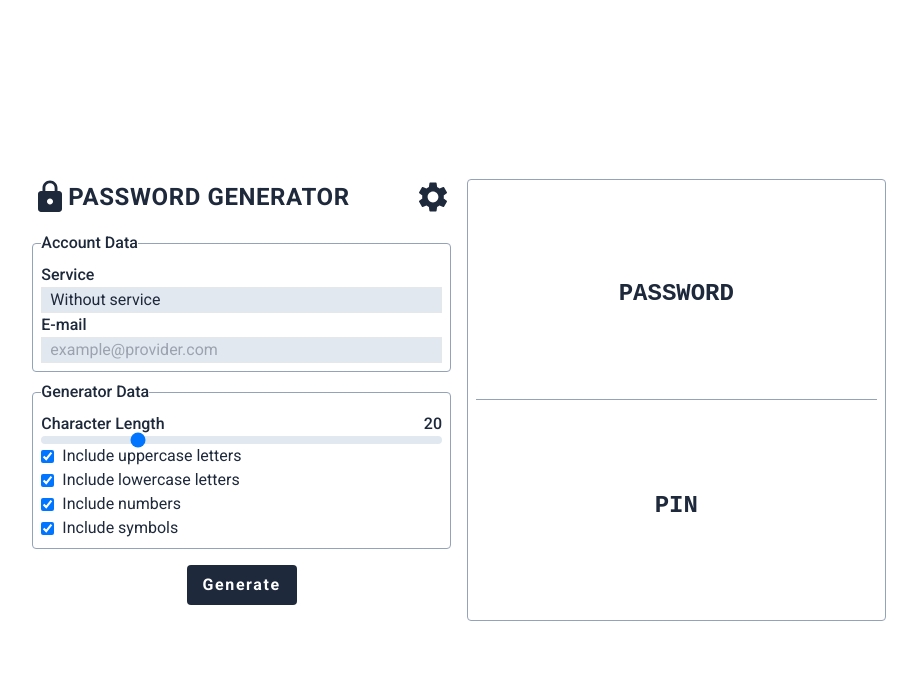
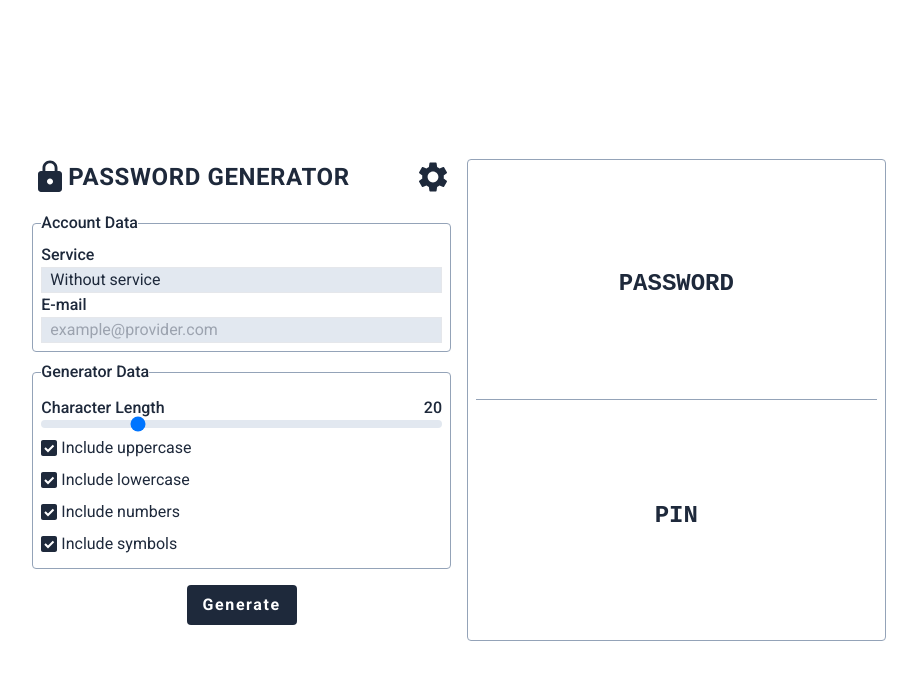
Before and after one commit to JoseAngara/Password-Generator, a React (Vite) app: page / in a window 1280 px wide. Shown: the top 680 px of the page, without its empty margins (181-1098 px from the left). Built offline with nearby package versions, Linux system fonts and the light colour scheme.

Commit message:
Added CheckboxInput component

```diff
--- /dev/null
+++ b/src/components/CheckboxInput.tsx
@@ -0,0 +1,32 @@
+import { ImCheckboxUnchecked, ImCheckboxChecked } from "react-icons/im";
+
+export default function CheckboxInput({
+  id,
+  checked,
+  handleChange,
+  children,
+}: {
+  id: string;
+  checked: boolean;
+  handleChange: () => void;
+  children: string;
+}) {
+  return (
+    <div className="flex items-center select-none py-1">
+      <input
+        className="w-0 h-0"
+        type="checkbox"
+        name={id}
+        id={id}
+        checked={checked}
+        onChange={handleChange}
+      />
+      <label className="flex items-center" htmlFor={id}>
+        <div className="mr-1">
+          {checked ? <ImCheckboxChecked /> : <ImCheckboxUnchecked />}
+        </div>
+        {children}
+      </label>
+    </div>
+  );
+}
--- a/src/components/passwordForm.tsx
+++ b/src/components/passwordForm.tsx
@@ -1,6 +1,7 @@
 import { useState, useReducer } from "react";
 import { MdSettings, MdLock } from "react-icons/md";
 import Settings from "./Settings";
+import CheckboxInput from "./CheckboxInput";
 import {
   Email,
   EmailAction,
@@ -186,7 +187,7 @@ export default function PasswordForm({
 
         <fieldset className="border border-slate-400 p-2 rounded flex flex-col w-full">
           <legend className="font-medium">Generator Data</legend>
-          <div className="relative flex flex-col">
+          <div className="relative flex flex-col py-1">
             <label className="font-medium" htmlFor="length">
               Character Length
             </label>
@@ -210,69 +211,45 @@ export default function PasswordForm({
             </span>
           </div>
 
-          <div className="flex items-center">
-            <input
-              className="mr-2"
-              type="checkbox"
-              name="uppercase"
+          <CheckboxInput
             id="uppercase"
             checked={generatorData.includeUppercase}
-              onChange={() =>
-                dispatchGeneratorData({
-                  type: "TOGGLE_UPPERCASE",
-                })
+            handleChange={() =>
+              dispatchGeneratorData({ type: "TOGGLE_UPPERCASE" })
             }
-            />
-            <label htmlFor="uppercase">Include uppercase letters</label>
-          </div>
+          >
+            Include uppercase
+          </CheckboxInput>
 
-          <div className="flex items-center">
-            <input
-              className="mr-2"
-              type="checkbox"
-              name="lowercase"
+          <CheckboxInput
             id="lowercase"
             checked={generatorData.includeLowercase}
-              onChange={() =>
-                dispatchGeneratorData({
-                  type: "TOGGLE_LOWERCASE",
-                })
+            handleChange={() =>
+              dispatchGeneratorData({ type: "TOGGLE_LOWERCASE" })
             }
-            />
-            <label htmlFor="lowercase">Include lowercase letters</label>
-          </div>
+          >
+            Include lowercase
+          </CheckboxInput>
 
-          <div className="flex items-center">
-            <input
-              className="mr-2"
-              type="checkbox"
-              name="numbers"
+          <CheckboxInput
             id="numbers"
             checked={generatorData.includeNumbers}
-              onChange={() =>
-                dispatchGeneratorData({
-                  type: "TOGGLE_NUMBERS",
-                })
+            handleChange={() =>
+              dispatchGeneratorData({ type: "TOGGLE_NUMBERS" })
             }
-            />
-            <label htmlFor="numbers">Include numbers</label>
-          </div>
+          >
+            Include numbers
+          </CheckboxInput>
 
-          <div className="flex items-center">
-            <input
-              className="mr-2"
-              type="checkbox"
-              name="symbols"
+          <CheckboxInput
             id="symbols"
             checked={generatorData.includeSymbols}
-              onChange={() =>
-                dispatchGeneratorData({
-                  type: "TOGGLE_SYMBOLS",
-                })
+            handleChange={() =>
+              dispatchGeneratorData({ type: "TOGGLE_SYMBOLS" })
             }
-            />
-            <label htmlFor="symbols">Include symbols</label>
-          </div>
+          >
+            Include symbols
+          </CheckboxInput>
         </fieldset>
         <button
           className="bg-slate-800 text-white font-bold px-4 py-2 tracking-widest rounded my-4"
```
Lines whose indentation alone changed are shown as unchanged.
